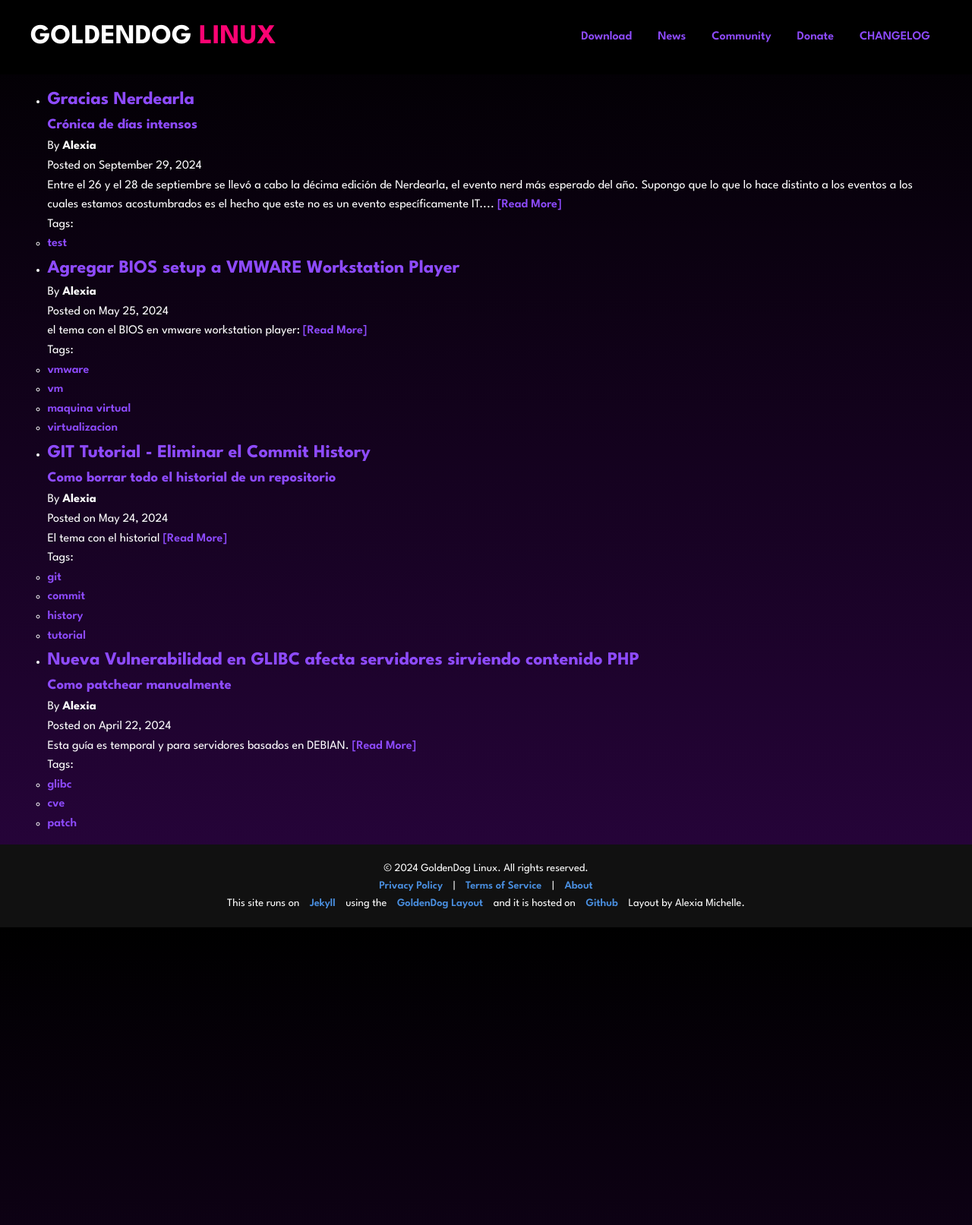
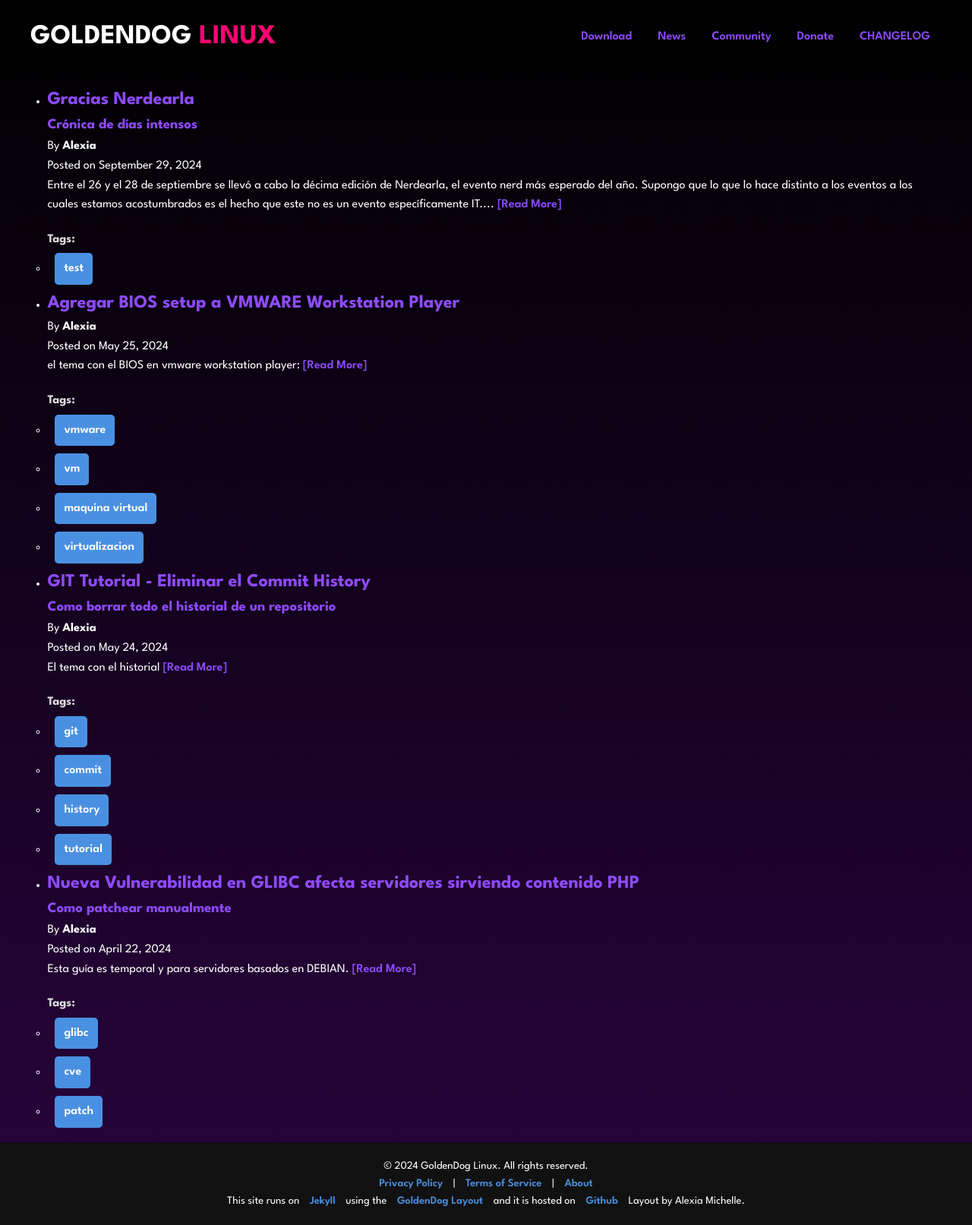
Before and after one commit to goldendoglinux/goldendoglinux.github.io, a Jekyll site: the page built from news.html, in a window 1280 px wide. Shown: the whole page at 76% size. Built offline with Jekyll 4.4.1, drawn with Linux system fonts in a browser that asks for light colours; nearby versions of some CDN libraries; some web fonts are replaced.

Commit message:
fix css blog tags -test-

```diff
--- a/assets/css/goldendog.css
+++ b/assets/css/goldendog.css
@@ -295,3 +295,42 @@ padding: 0.9rem;
   margin-right: 10px;
   font-size: 20px;
 }
+
+/* BLOG STYLING: Tags */
+/* Container for the tags */
+.blog-tags {
+  margin-top: 20px;
+  font-size: 1rem;
+}
+
+.blog-tags span {
+  font-weight: bold;
+  margin-right: 10px;
+  color: #ddd; /* Slightly softer white */
+}
+
+/* Make the tags display horizontally */
+.blog-tags a {
+  display: inline-block; /* Display tags inline */
+  margin: 5px 10px; /* Space between tags */
+  padding: 8px 12px; /* Padding inside each tag */
+  color: #fff; /* White text color */
+  background-color: #4a90e2; /* Blue background for tags */
+  border-radius: 5px; /* Rounded corners for tags */
+  text-decoration: none; /* Remove underline from links */
+  transition: background 0.3s ease, transform 0.2s ease;
+}
+
+/* Add hover effects for tags */
+.blog-tags a:hover {
+  background-color: #9a67ea; /* Lighter purple on hover */
+  transform: scale(1.05); /* Slightly enlarge on hover */
+}
+
+/* Responsive behavior */
+@media (max-width: 768px) {
+  .blog-tags a {
+    font-size: 0.9rem; /* Slightly smaller text on small screens */
+    padding: 6px 10px; /* Adjust padding */
+  }
+}
```
